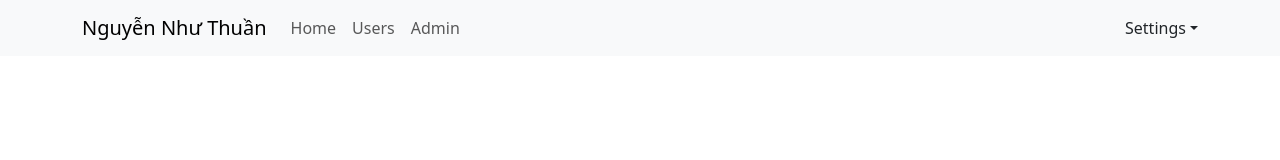
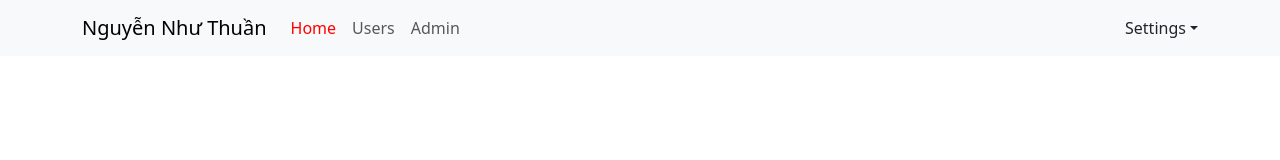
Before and after one commit to zZzThuanzZz/base-react-redux, a React (Create React App) app: page / in a window 1280 px wide. Shown: the top 160 px of the page. Built offline with nearby package versions, Linux system fonts and the light colour scheme.

Commit message:
video 50

```diff
--- a/src/App.scss
+++ b/src/App.scss
@@ -7,3 +7,15 @@
   -webkit-font-smoothing: antialiased;
   -moz-osx-font-smoothing: grayscale;
 }
+
+.app-container {
+  .header-container {
+    .navbar-nav {
+      .nav-link {
+        &.active {
+          color: red;
+        }
+      }
+    }
+  }
+}
--- a/src/components/Header/Header.js
+++ b/src/components/Header/Header.js
@@ -2,7 +2,7 @@
 import Nav from 'react-bootstrap/Nav';
 import Navbar from 'react-bootstrap/Navbar';
 import NavDropdown from 'react-bootstrap/NavDropdown';
-import { Link } from "react-router-dom";
+import { NavLink } from "react-router-dom";
 
 const Header = () => {
     return (
@@ -12,9 +12,9 @@
                 <Navbar.Toggle aria-controls="basic-navbar-nav" />
                 <Navbar.Collapse id="basic-navbar-nav">
                     <Nav className="me-auto">
-                        <Link to="/" className='nav-link'>Home</Link>
-                        <Link to="users" className='nav-link'>Users</Link>
-                        <Link to="admins" className='nav-link'>Admin</Link>
+                        <NavLink to="/" className='nav-link'>Home</NavLink>
+                        <NavLink to="users" className='nav-link'>Users</NavLink>
+                        <NavLink to="admins" className='nav-link'>Admin</NavLink>
                         {/* <Nav.Link href="/">Home</Nav.Link>
                         <Nav.Link href="users">Users</Nav.Link>
                         <Nav.Link href="admins">Admin</Nav.Link> */}
```
